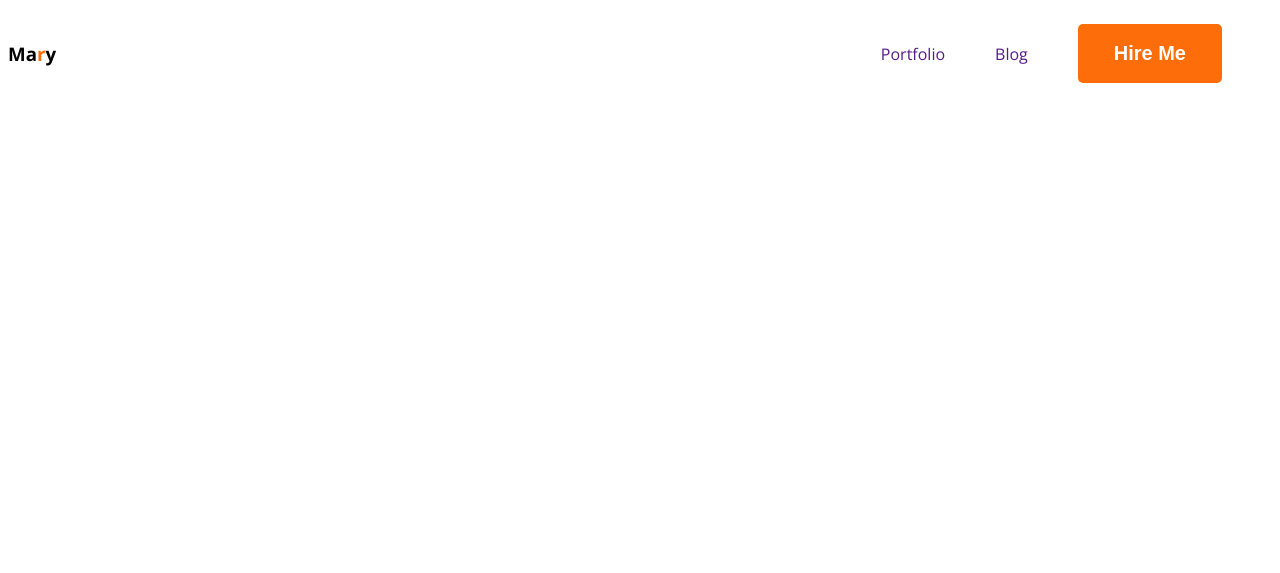
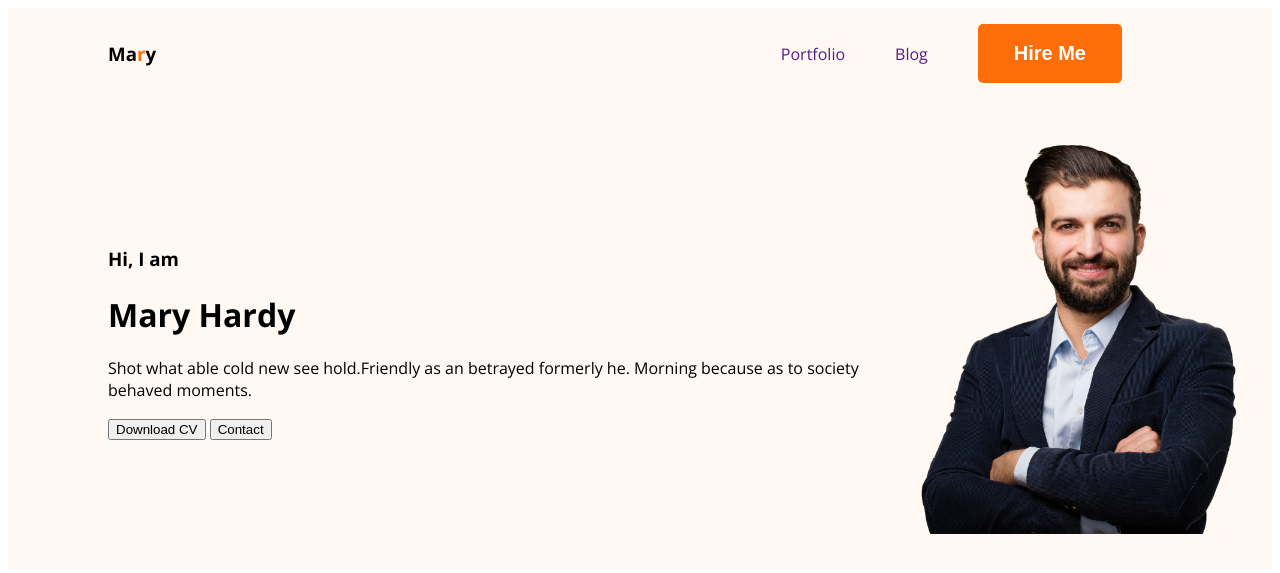
Before and after one commit to iamapurbosarkar/mary-hardy-portfolio, a plain HTML site: page index.html in a window 1280 px wide. Drawn offline with nearby package versions, Linux system fonts and the light colour scheme.

Commit message:
added banner section

```diff
--- a/Styles/portfolio.css
+++ b/Styles/portfolio.css
@@ -11,6 +11,7 @@ nav {
     display: flex;
     align-items: center;
     justify-content: space-between;
+    margin: 0px 100px;
 }
 
 .navl-title {
@@ -46,3 +47,17 @@ nav a {
     font-weight: 700;
     padding: 18px 36px;
 }
+        /* header related styles */
+
+    header{
+        background-color: rgb(255, 248, 243);
+    }
+    .banner{
+        display: flex;
+        padding: 30px 30px 30px 100px;
+        align-items: center;
+    }
+
+    .hardy-pic{
+        width: 350px;
+    }
--- a/index.html
+++ b/index.html
@@ -1,14 +1,18 @@
 <!DOCTYPE html>
 <html lang="en">
+
 <head>
     <meta charset="UTF-8">
     <meta name="viewport" content="width=device-width, initial-scale=1.0">
     <title>Mary Hardy Portfolio</title>
     <link rel="preconnect" href="https://fonts.googleapis.com">
     <link rel="preconnect" href="https://fonts.gstatic.com" crossorigin>
-    <link href="https://fonts.googleapis.com/css2?family=Open+Sans:ital,wdth,wght@0,75..100,300..800;1,75..100,300..800&display=swap" rel="stylesheet">
+    <link
+        href="https://fonts.googleapis.com/css2?family=Open+Sans:ital,wdth,wght@0,75..100,300..800;1,75..100,300..800&display=swap"
+        rel="stylesheet">
     <link rel="stylesheet" href="Styles/portfolio.css">
 </head>
+
 <body>
     <header>
         <nav>
@@ -19,9 +23,21 @@
                 <li><button class="li-btn">Hire Me</button></li>
             </ul>
         </nav>
+        <div class="banner">
+            <div>
+                <h3>Hi, I am</h3>
+                <h1>Mary Hardy</h1>
+                <p>Shot what able cold new see hold.Friendly as an betrayed formerly he. Morning because as to society
+                    behaved moments.</p>
+                <button>Download CV</button>
+                <button>Contact</button>
+            </div>
+            <div><img class="hardy-pic" src="images/hardy.png" alt=""></div>
+        </div>
     </header>
     <main></main>
     <footer></footer>
 
 </body>
+
 </html>
```
